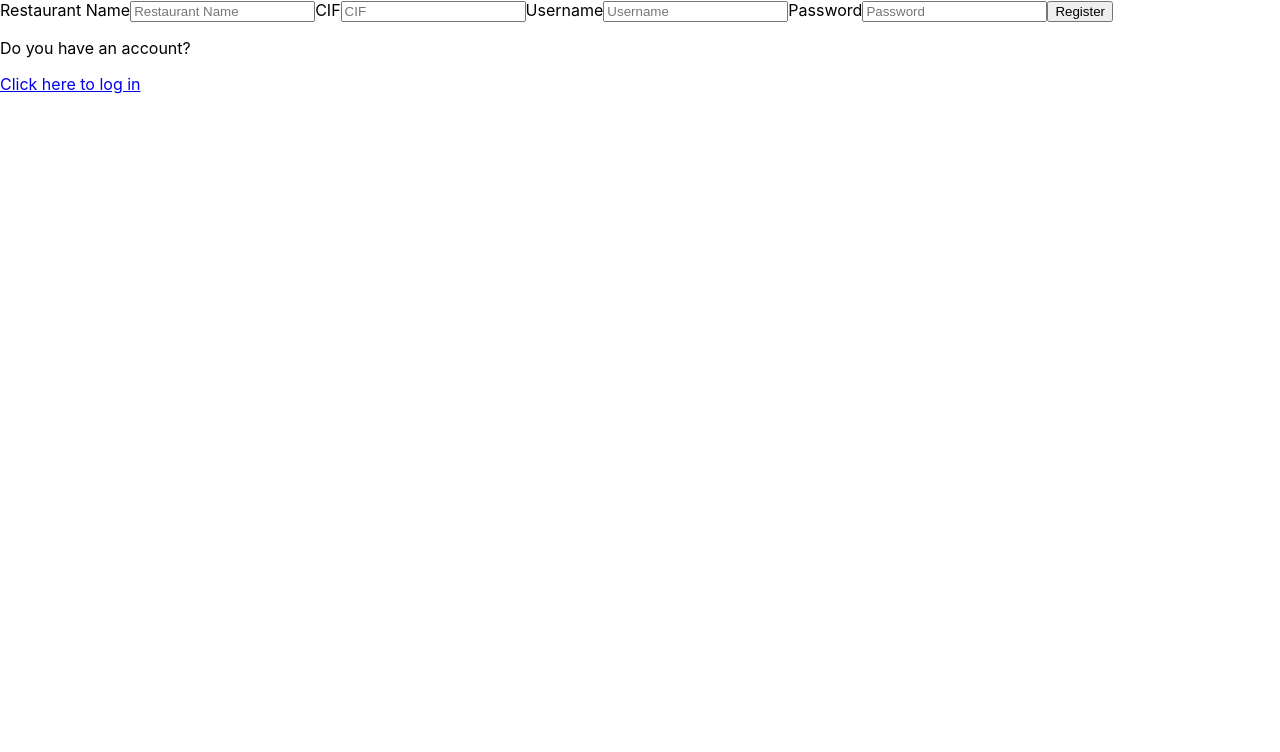
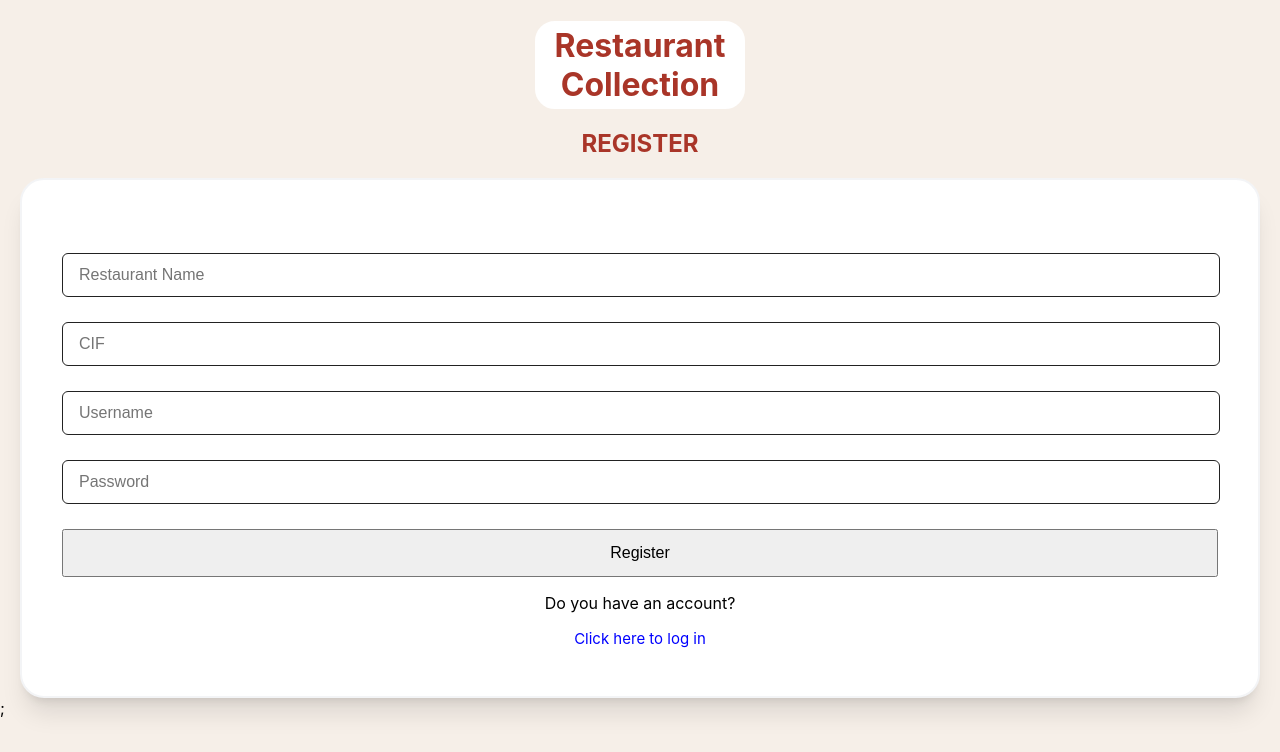
Before and after one commit to Maicolt401/restaurant-collection-, a React (Create React App) app: page / in a window 1280 px wide. Shown: the top 752 px of the page. Built offline with nearby package versions, Linux system fonts and the light colour scheme.

Commit message:
elaborate styled for RegisterComponent

```diff
--- a/src/App.tsx
+++ b/src/App.tsx
@@ -1,12 +1,12 @@
 import { Provider } from "react-redux";
-import FormComponent from "./components/RegisterFormComponent";
+import RegisterPage from "./pages/RegisterPage";
 import store from "./redux/store/store";
 
 function App(): JSX.Element {
   return (
     <>
       <Provider store={store}>
-        <FormComponent />
+        <RegisterPage />
       </Provider>
     </>
   );
--- a/src/components/RegisterFormComponent.tsx
+++ b/src/components/RegisterFormComponent.tsx
@@ -1,6 +1,7 @@
 import { ChangeEvent, useState } from "react";
 import { useAppDispatch } from "../redux/hooks/hooks";
 import { registerThunk } from "../redux/thunks/userThunks";
+import StiledComponentFormRegister from "./RegisterFormComponentStyle";
 
 interface FormData {
   restaurantName: string;
@@ -35,6 +36,7 @@ const RegisterFormComponent = (): JSX.Element => {
 
   return (
     <>
+      <StiledComponentFormRegister>
         <form
           className="login-form"
           autoComplete="off"
@@ -95,6 +97,7 @@ const RegisterFormComponent = (): JSX.Element => {
             </a>
           </div>
         </form>
+      </StiledComponentFormRegister>
     </>
   );
 };
--- a/src/components/RegisterFormComponentStyle.ts
+++ b/src/components/RegisterFormComponentStyle.ts
@@ -1,7 +1,67 @@
 import styled from "styled-components";
 
 const StiledComponentFormRegister = styled.div`
-  background-color: B2A1A1;
+  background-color: white;
+  border: 2px solid rgb(243, 244, 246);
+  padding: 3rem 2.5rem;
+  border-radius: 1.5rem;
+  margin-left: 20px;
+  margin-right: 20px;
+  box-shadow: 0 20px 25px -5px rgba(0, 0, 0, 0.1),
+    0 8px 10px -6px rgba(0, 0, 0, 0.1);
+
+  .login-form {
+    &__wrapper {
+      padding-bottom: 0px;
+    }
+
+    &__label {
+      font-weight: 400;
+      font-size: 1.3rem;
+      color: white;
+    }
+
+    &__input {
+      width: calc(100% - 2rem);
+      border: 1px solid #222;
+      border-radius: 0.375rem;
+      padding: 0.75rem 1rem;
+      outline: none;
+      font-size: 1rem;
+    }
+
+    &__button {
+      margin-top: 25px;
+      width: 100%;
+      padding: 0.75rem 1rem;
+      font-weight: 500;
+      font-size: 1rem;
+      line-height: 1.25rem;
+      cursor: pointer;
+    }
+
+    &__text {
+      margin-top: 1rem;
+      display: flex;
+      justify-content: center;
+      font-size: 1rem;
+      font-weight: 400;
+      padding-left: 0.5rem;
+      padding-right: 0.5rem;
+    }
+  }
+
+  a {
+    display: flex;
+    justify-content: center;
+    text-decoration: none;
+    list-style: none;
+    color: blue;
+    font-size: 15px;
+  }
+  p {
+    text-align: center;
+  }
 `;
 
 export default StiledComponentFormRegister;
--- a/src/index.css
+++ b/src/index.css
@@ -1,13 +1,14 @@
 body {
+  background-color: #f6efe8;
   margin: 0;
-  font-family: -apple-system, BlinkMacSystemFont, 'Segoe UI', 'Roboto', 'Oxygen',
-    'Ubuntu', 'Cantarell', 'Fira Sans', 'Droid Sans', 'Helvetica Neue',
+  font-family: -apple-system, BlinkMacSystemFont, "Segoe UI", "Roboto", "Oxygen",
+    "Ubuntu", "Cantarell", "Fira Sans", "Droid Sans", "Helvetica Neue",
     sans-serif;
   -webkit-font-smoothing: antialiased;
   -moz-osx-font-smoothing: grayscale;
 }
 
 code {
-  font-family: source-code-pro, Menlo, Monaco, Consolas, 'Courier New',
+  font-family: source-code-pro, Menlo, Monaco, Consolas, "Courier New",
     monospace;
 }
--- a/src/pages/RegisterPage.tsx
+++ b/src/pages/RegisterPage.tsx
@@ -1,9 +1,13 @@
 import RegisterFormComponent from "../components/RegisterFormComponent";
+import StyledPageRegister from "./registerPageStyled";
 
 const RegisterPage = (): JSX.Element => {
   return (
     <>
-      <h1>REGISTER</h1>
+      <StyledPageRegister>
+        <h1>Restaurant Collection</h1>
+        <h2>REGISTER</h2>
+      </StyledPageRegister>
       <RegisterFormComponent />;
     </>
   );
--- /dev/null
+++ b/src/pages/registerPageStyled.ts
@@ -0,0 +1,22 @@
+import styled from "styled-components";
+
+const StyledPageRegister = styled.div`
+  display: flex;
+  flex-direction: column;
+  justify-content: center;
+  align-items: center;
+  text-align: center;
+  color: #a93528;
+
+  h1 {
+    margin-bottom: 0px;
+    display: flex;
+    justify-content: center;
+    background-color: white;
+    border: 5px white solid;
+    border-radius: 20px;
+    width: 200px;
+  }
+`;
+
+export default StyledPageRegister;
```
Lines whose indentation alone changed are shown as unchanged.
